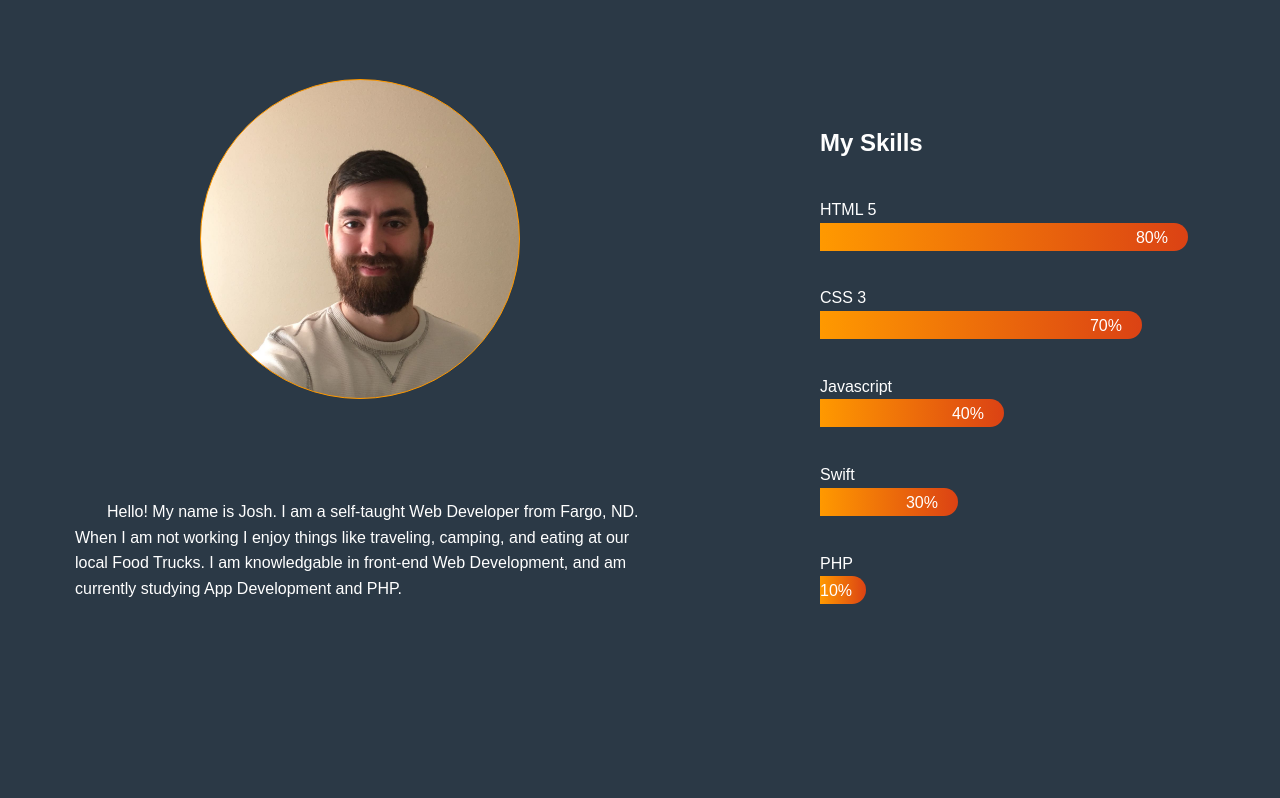
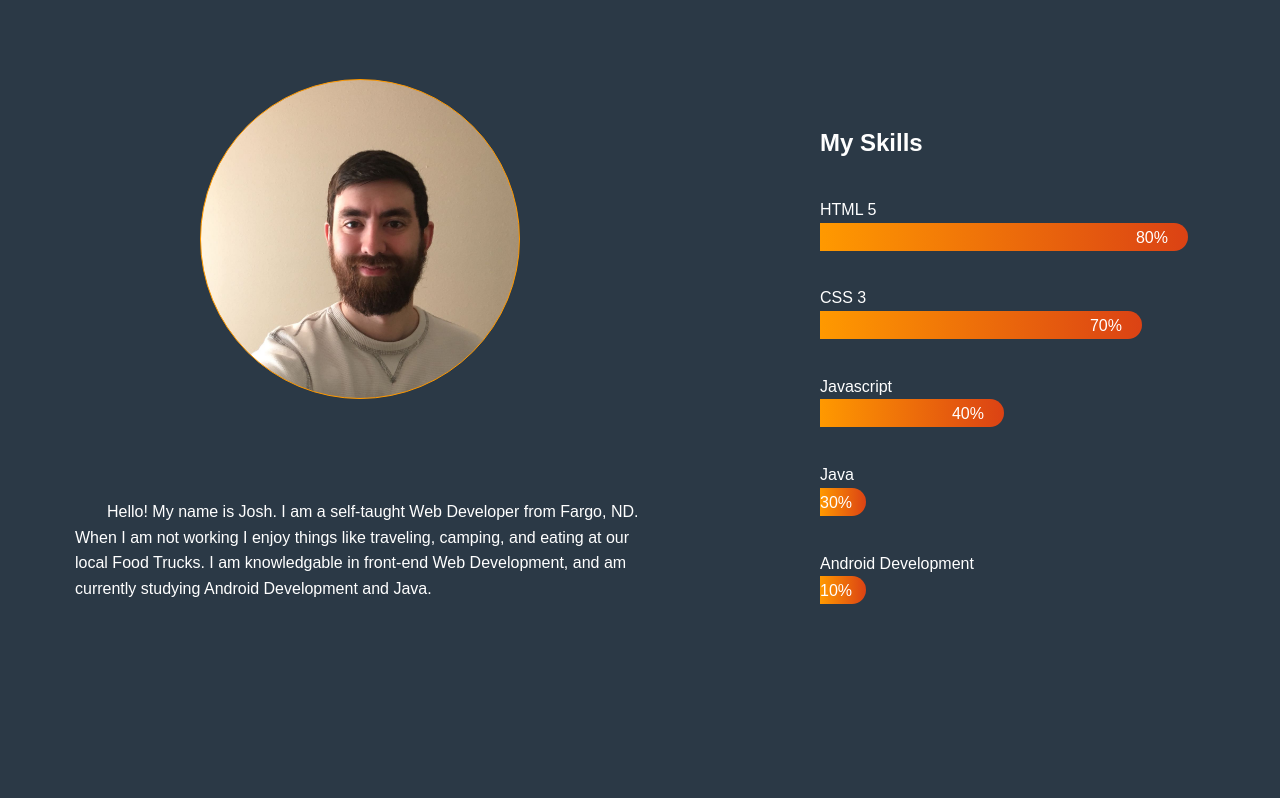
Before and after one commit to joshfox1/Portfolio, a PHP site: page / in a window 1280 px wide. Shown: the part 801-1599 px from the top of the page. Run offline with PHP 8.4, Linux system fonts and the light colour scheme; some libraries are stand-ins or nearby versions.

Commit message:
Add files via upload
Changed text in about section. Changed skills.

```diff
--- a/index.php
+++ b/index.php
@@ -15,9 +15,9 @@
     <script src="https://kit.fontawesome.com/d0f5647036.js"></script>
 
     <link rel="stylesheet" href="css/style.css">
-    <link rel="stylesheet" media="screen and (max-width: 1100px" href="css/widescreen.css">
+    <link rel="stylesheet" media="screen and (max-width: 1100px)" href="css/widescreen.css">
     <link rel="stylesheet" media="screen and (max-width: 768px)" href="css/mobile.css">
-    <link rel="stylesheet" media="screen and (max-width: 325px" href="css/smallest.css">
+    <link rel="stylesheet" media="screen and (max-width: 325px)" href="css/smallest.css">
 
 </head>
 <body>
@@ -80,7 +80,7 @@
             <div class="box-left">
                 <div class="picture-box"></div>
                 <div class="paragraph-box">
-                    <p>Hello! My name is Josh. I am a self-taught Web Developer from Fargo, ND. When I am not working I enjoy things like traveling, camping, and eating at our local Food Trucks. I am knowledgable in front-end Web Development, and am currently studying App Development and PHP.
+                    <p>Hello! My name is Josh. I am a self-taught Web Developer from Fargo, ND. When I am not working I enjoy things like traveling, camping, and eating at our local Food Trucks. I am knowledgable in front-end Web Development, and am currently studying Android Development and Java.
                     </p>
                 </div>
             </div>
@@ -113,14 +113,14 @@
                 </div>
 
                 <div>
-                    <p class="wide">Swift</p>
-                    <div class="back skillbar clearfix" data-percent="30%">
+                    <p class="wide">Java</p>
+                    <div class="back skillbar clearfix" data-percent="10%">
                         <div class="skill skillbar-bar" style="height:28px;width:0%">30%</div>
                     </div>
                 </div>
 
                 <div>
-                    <p class="wide">PHP</p>
+                    <p class="wide">Android Development</p>
                     <div class="back skillbar clearfix" data-percent="10%">
                         <div class="skill skillbar-bar" style="height:28px;width:0%">10%</div>
                     </div>
```
